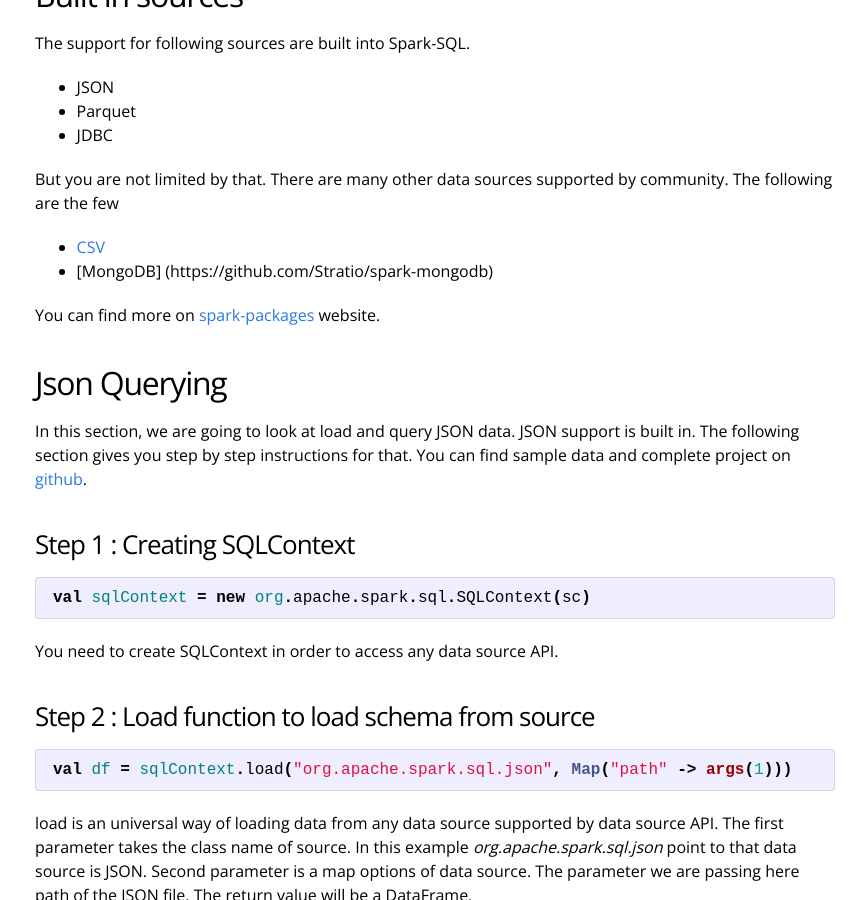
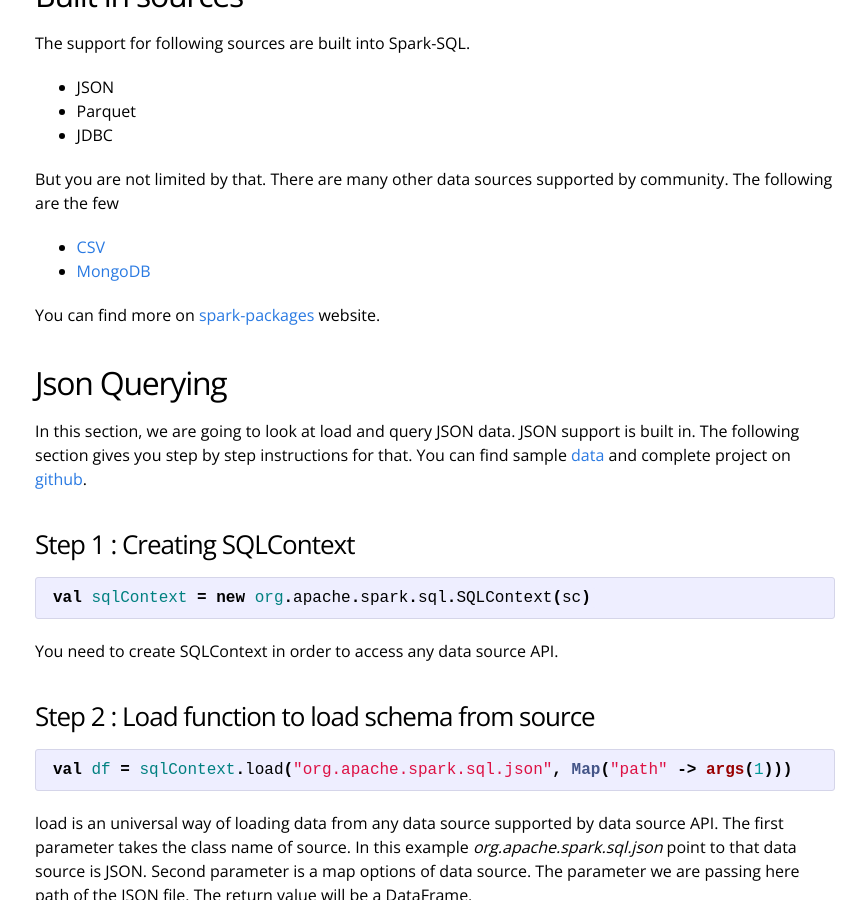
Before and after one commit to phatak-dev/blog, a Jekyll site: the page built from _posts/2015-05-25-introduction-to-spark-data-source-part-1.md, in a window 1280 px wide and 900 px high, scrolled down 651 px. Shown: the whole window, without its empty margins (205-1071 px from the left). Built offline with Jekyll 4.4.1, drawn with Linux system fonts in a browser that asks for light colours; part of the change alters nothing that is shown.

```diff
--- a/_posts/2015-05-25-introduction-to-spark-data-streams-part-1.md
+++ b/_posts/2015-05-25-introduction-to-spark-data-source-part-1.md
@@ -29,14 +29,14 @@ But you are not limited by that. There are many other data sources supported by
 The following are the few
 
 * [CSV](https://github.com/databricks/spark-csv)
-* [MongoDB] (https://github.com/Stratio/spark-mongodb)
+* [MongoDB](https://github.com/Stratio/spark-mongodb)
 
 You can find more on [spark-packages](http://spark-packages.org/) website.
 
 ## Json Querying
 
 In this section, we are going to look at load and query JSON data. JSON support is built in. The following section
-gives you step by step instructions for that. You can find sample data and
+gives you step by step instructions for that. You can find sample [data](https://github.com/phatak-dev/blog/blob/master/code/DataSourceExamples/src/main/resources/sales.json) and
 complete project on [github](https://github.com/phatak-dev/blog/tree/master/code/DataSourceExamples).
 
 
```
